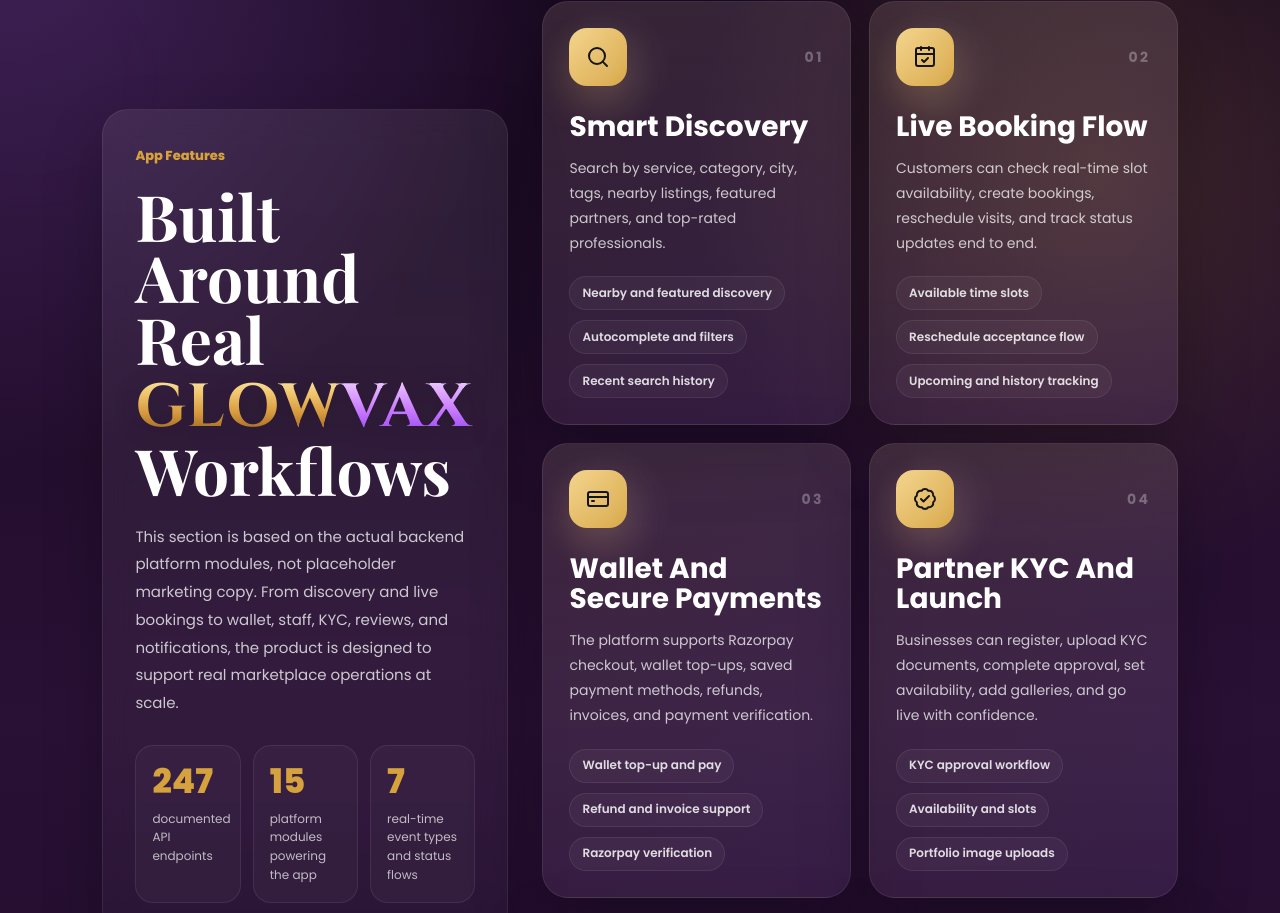
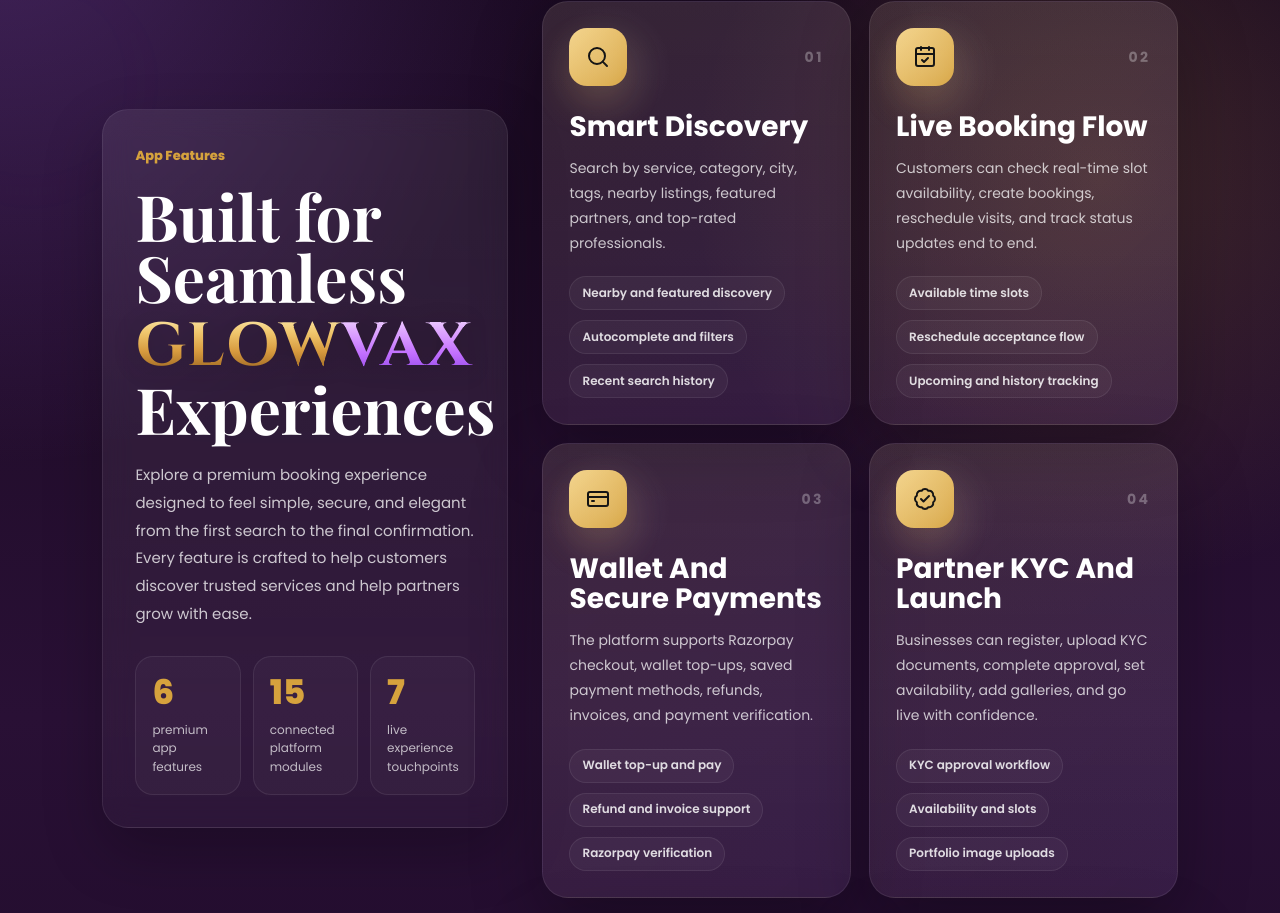
Before and after one commit to SkillinnoveXLaboratory/Glow_Wax, a React (Vite) app: page / in a window 1280 px wide. Shown: the part 1904-2817 px from the top of the page. Built offline with nearby package versions, Linux system fonts and the light colour scheme.

Commit message:
Refine app features marketing copy

```diff
--- a/src/main.jsx
+++ b/src/main.jsx
@@ -116,9 +116,9 @@
 ]
 
 const appFeatureStats = [
-  { value: '247', label: 'documented API endpoints' },
-  { value: '15', label: 'platform modules powering the app' },
-  { value: '7', label: 'real-time event types and status flows' },
+  { value: '6', label: 'premium app features' },
+  { value: '15', label: 'connected platform modules' },
+  { value: '7', label: 'live experience touchpoints' },
 ]
 
 function GlowvaxWordmark({ className = '' }) {
@@ -219,11 +219,11 @@
           <div className="app-features-shell">
             <div className="app-features-intro">
               <div className="section-kicker">App Features</div>
-              <h2>Built Around Real <GlowvaxWordmark className="brand-inline brand-heading-mark" /> Workflows</h2>
+              <h2>Built for Seamless <GlowvaxWordmark className="brand-inline brand-heading-mark" /> Experiences</h2>
               <p>
-                This section is based on the actual backend platform modules, not placeholder marketing copy.
-                From discovery and live bookings to wallet, staff, KYC, reviews, and notifications, the product
-                is designed to support real marketplace operations at scale.
+                Explore a premium booking experience designed to feel simple, secure, and elegant from the first search
+                to the final confirmation. Every feature is crafted to help customers discover trusted services and help
+                partners grow with ease.
               </p>
               <div className="app-feature-stats" aria-label="Platform stats">
                 {appFeatureStats.map(({ value, label }) => (
```
